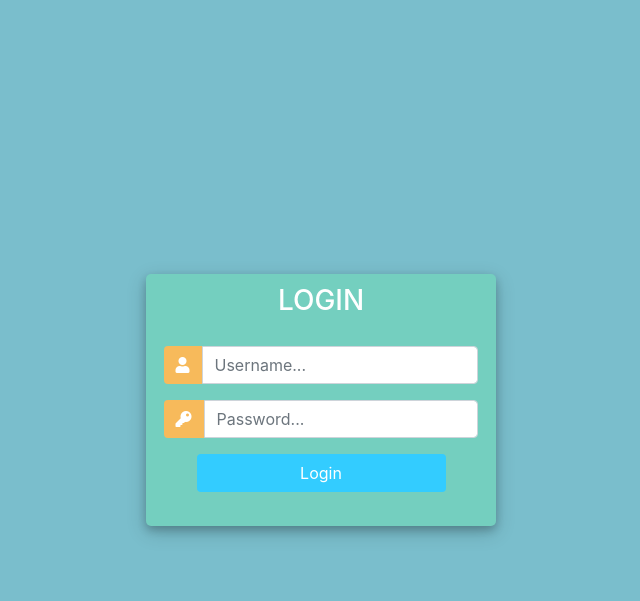
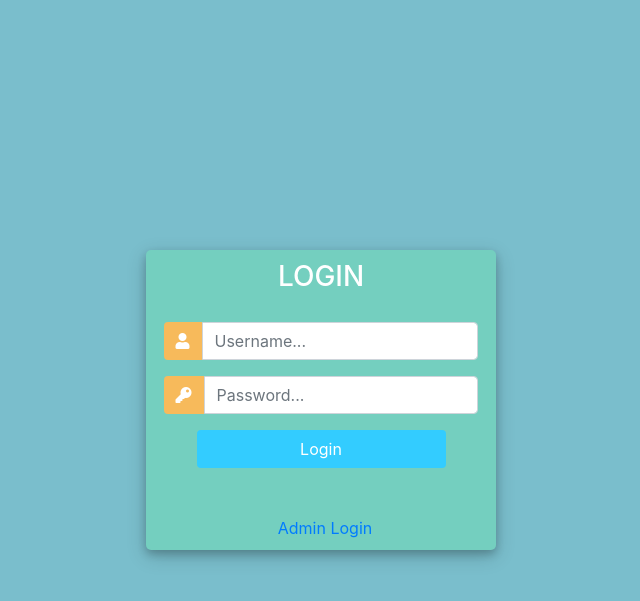
Before and after one commit to NithiArr/website, a Django app: page / in a window 1280 px wide. Shown: the top 601 px of the page, without its empty margins (319-959 px from the left). Run offline with Django 4.2, Linux system fonts and the light colour scheme; some libraries are stand-ins or nearby versions.

Commit message:
register

```diff
--- a/templates/base.html
+++ b/templates/base.html
@@ -50,7 +50,7 @@
                         <td>Status</td>
                         <td>
                             <select id="cars" name="staddress">
-                              <option value="">Select the Status</option>
+                              <option value="">----------</option>
                               <option value="Pending">Pending</option>
                               <option value="Delivered">Delivered</option>
                               <option value="Out for delivery">Out for delivery</option>
--- a/templates/home.html
+++ b/templates/home.html
@@ -65,6 +65,7 @@
                 <div class="card text-center text-white  mb-3" style="background-color:#04AA6D">
                     <div class="card-header">
                         <h5 class="card-title" style="color: black ;">Orders Pending</h5>
+                        <a href="{% url 'pending' %}">click</a>
                         <form action="{% url 'pending' %}" class="button button4">
                             <input type="submit" value="Show" />
                         </form>
--- a/templates/login.html
+++ b/templates/login.html
@@ -116,6 +116,12 @@
 							{%endfor%}
 						</center>
 					</div>
+					<div class="mt-4">
+						<div class="d-flex justify-content-center links">
+							 <a href="http://127.0.0.1:8000/admin/auth/user/add/" class="ml-2">Admin Login</a>
+						</div>
+
+					</div>
 
 			</div>
 		</div>
```
Also changed, not shown: db.sqlite3.
